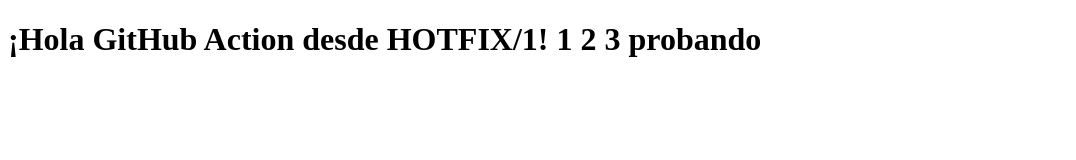
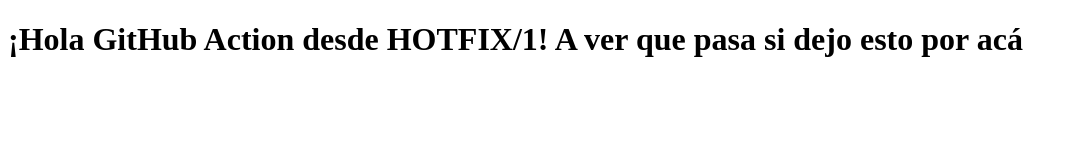
Before and after one commit to LeoAC0/hello-world-typescript_actions, a website: page index.html in a window 1280 px wide. Shown: the whole page, without its empty margins (0-1076 px from the left). Drawn offline with Linux system fonts and the light colour scheme.

Commit message:
Conflictooo

```diff
--- a/index.html
+++ b/index.html
@@ -6,6 +6,6 @@
     <title>Test</title>
 </head>
 <body>
-    <h1>¡Hola GitHub Action desde HOTFIX/1! 1 2 3 probando</h1>
+    <h1>¡Hola GitHub Action desde HOTFIX/1! A ver que pasa si dejo esto por acá</h1>
 </body>
 </html>
```
